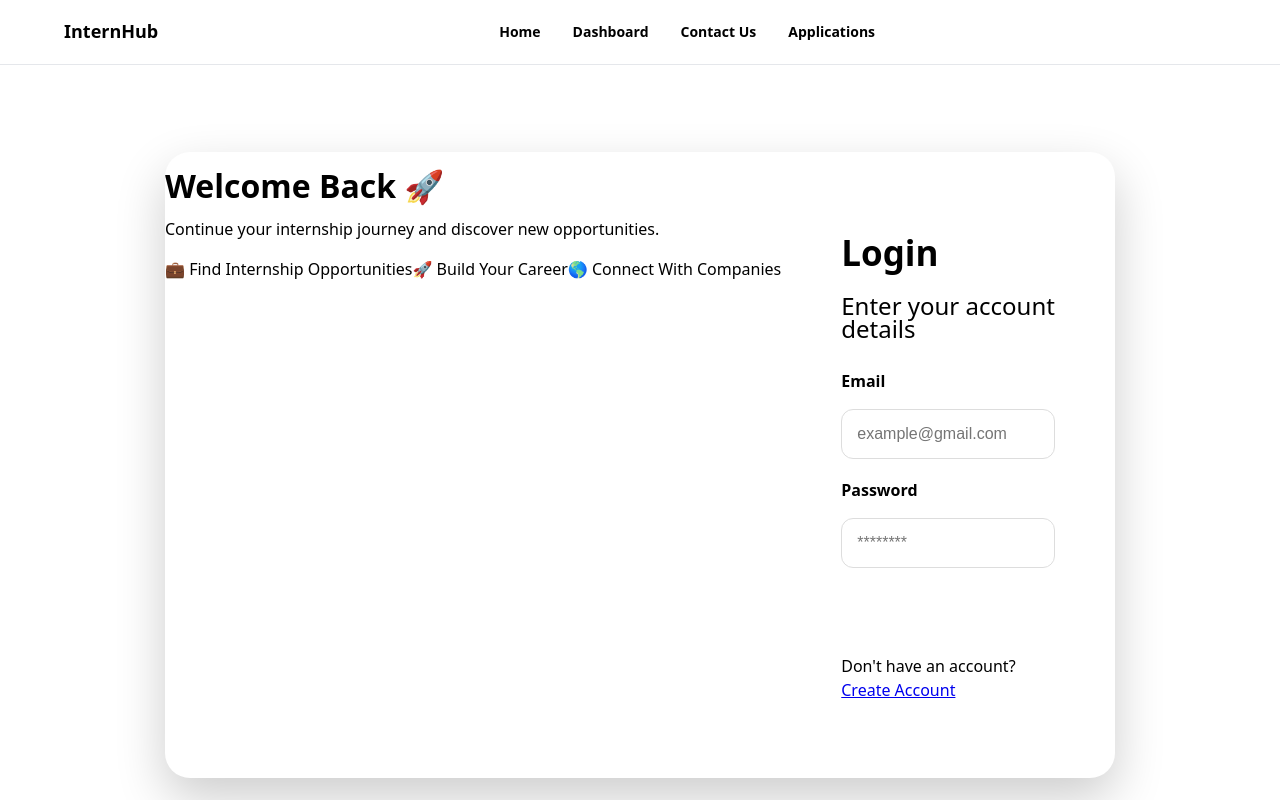
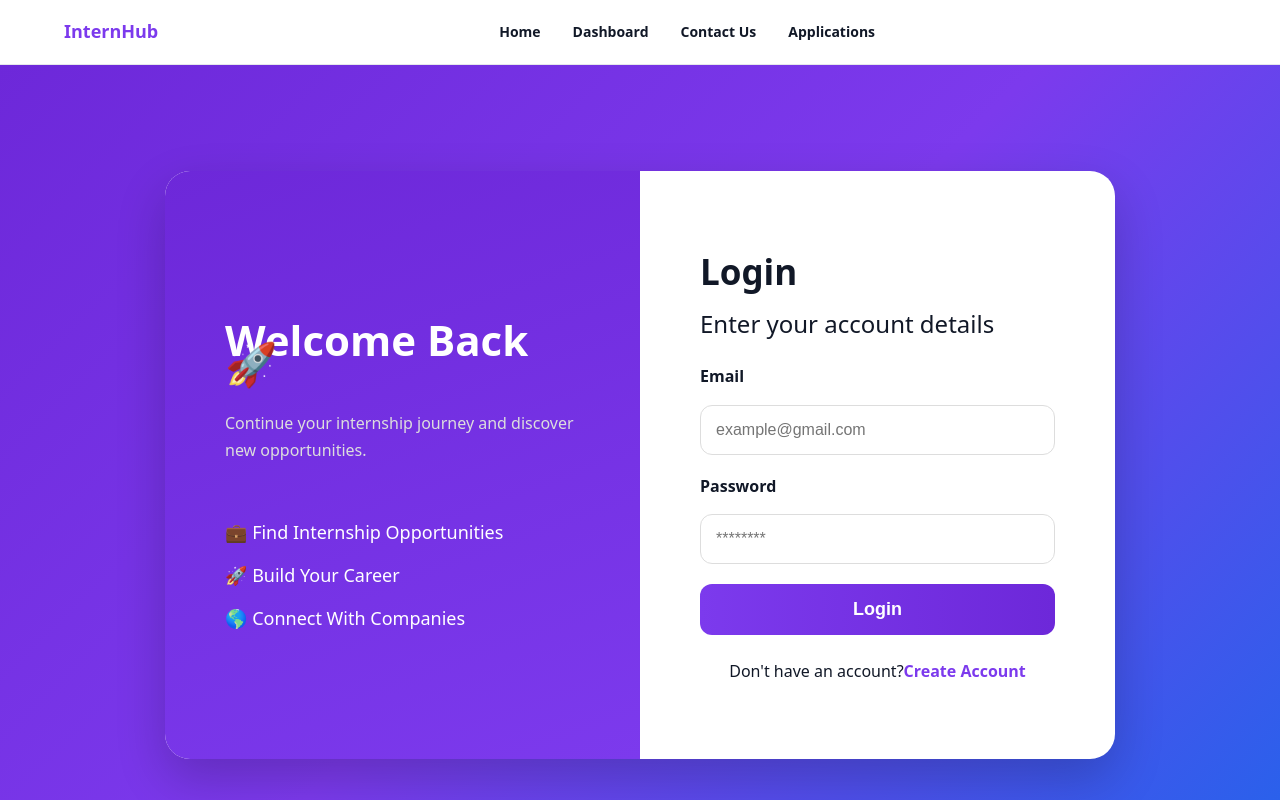
Before and after one commit to amoolsamir332007-svg/Internships-Platform, a React (Vite) app: page /login in a window 1280 px wide. Shown: the top 800 px of the page. Built offline with nearby package versions, Linux system fonts and the light colour scheme.

Commit message:
update on css files

```diff
--- a/src/components/dashboard/ApplicantCard/ApplicantCard.css
+++ b/src/components/dashboard/ApplicantCard/ApplicantCard.css
@@ -7,6 +7,11 @@
   border-radius: 10px;
   padding: 18px 20px;
   gap: 16px;
+}
+
+.applicant-card-info {
+  flex: 1;
+  min-width: 0;
 }
 
 .applicant-card-name {
--- a/src/components/dashboard/StudentSidebar/StudentSidebar.css
+++ b/src/components/dashboard/StudentSidebar/StudentSidebar.css
@@ -59,6 +59,10 @@
   font-size: 1.2rem;
 }
 
+.menu-text {
+  flex: 1;
+}
+
 .sidebar-footer {
   padding: 20px;
   border-top: 1px solid #34495e;
--- a/src/index.css
+++ b/src/index.css
@@ -1,20 +1,20 @@
 :root {
   /* Brand palette — derived from the hero gradient already used across the site */
-  --color-primary: var(--color-primary);
-  --color-primary-dark: var(--color-primary-dark);
-  --color-primary-light: var(--color-primary-light);
-  --color-primary-lighter: var(--color-primary-lighter);
-  --color-secondary: var(--color-secondary);
-  --color-secondary-dark: var(--color-secondary-dark);
-  --color-secondary-light: var(--color-secondary-light);
-  --color-secondary-lighter: var(--color-secondary-lighter);
+  --color-primary: #7c3aed;
+  --color-primary-dark: #6d28d9;
+  --color-primary-light: #ede9fe;
+  --color-primary-lighter: #f5f3ff;
+  --color-secondary: #2563eb;
+  --color-secondary-dark: #1d4ed8;
+  --color-secondary-light: #dbeafe;
+  --color-secondary-lighter: #eff6ff;
 
   /* Neutrals */
-  --color-text: var(--color-text);
-  --color-text-secondary: var(--color-text-secondary);
-  --color-text-muted: var(--color-text-muted);
+  --color-text: #111827;
+  --color-text-secondary: #6b7280;
+  --color-text-muted: #9ca3af;
   --color-bg: #ffffff;
-  --color-bg-subtle: var(--color-bg-subtle);
+  --color-bg-subtle: #f8fafc;
   --color-border: #e5e7eb;
 
   /* Status */
--- a/src/pages/LoginPage/Login.css
+++ b/src/pages/LoginPage/Login.css
@@ -25,22 +25,25 @@ box-shadow:
 0 20px 50px rgba(0,0,0,.2);
 }
 
-.login-left{
+.login-side{
 flex:1;
 padding:60px;
+display:flex;
+flex-direction:column;
+justify-content:center;
 
 background:
 linear-gradient(
 160deg,
-var(--color-text),
-#312e81
+var(--color-primary-dark),
+var(--color-primary)
 );
 
 color:white;
 
 }
 
-.login-left h1{
+.login-side h1{
 
 font-size:42px;
 
@@ -49,7 +52,7 @@ margin-bottom:20px;
 }
 
 
-.login-left p{
+.login-side p{
 
 color:#ddd;
 
@@ -59,7 +62,7 @@ line-height:1.7;
 
 
 
-.features{
+.login-features{
 
 margin-top:40px;
 
@@ -212,7 +215,7 @@ border-radius:10px;
 
 
 
-.register{
+.register-link{
 
 margin-top:25px;
 
@@ -221,7 +224,7 @@ text-align:center;
 }
 
 
-.register a{
+.register-link a{
 
 color:var(--color-primary);
 
@@ -245,7 +248,7 @@ flex-direction:column;
 }
 
 
-.login-left,
+.login-side,
 .login-form{
 
 padding:35px;
@@ -253,7 +256,7 @@ padding:35px;
 }
 
 
-.login-left h1{
+.login-side h1{
 
 font-size:32px;
 
```
